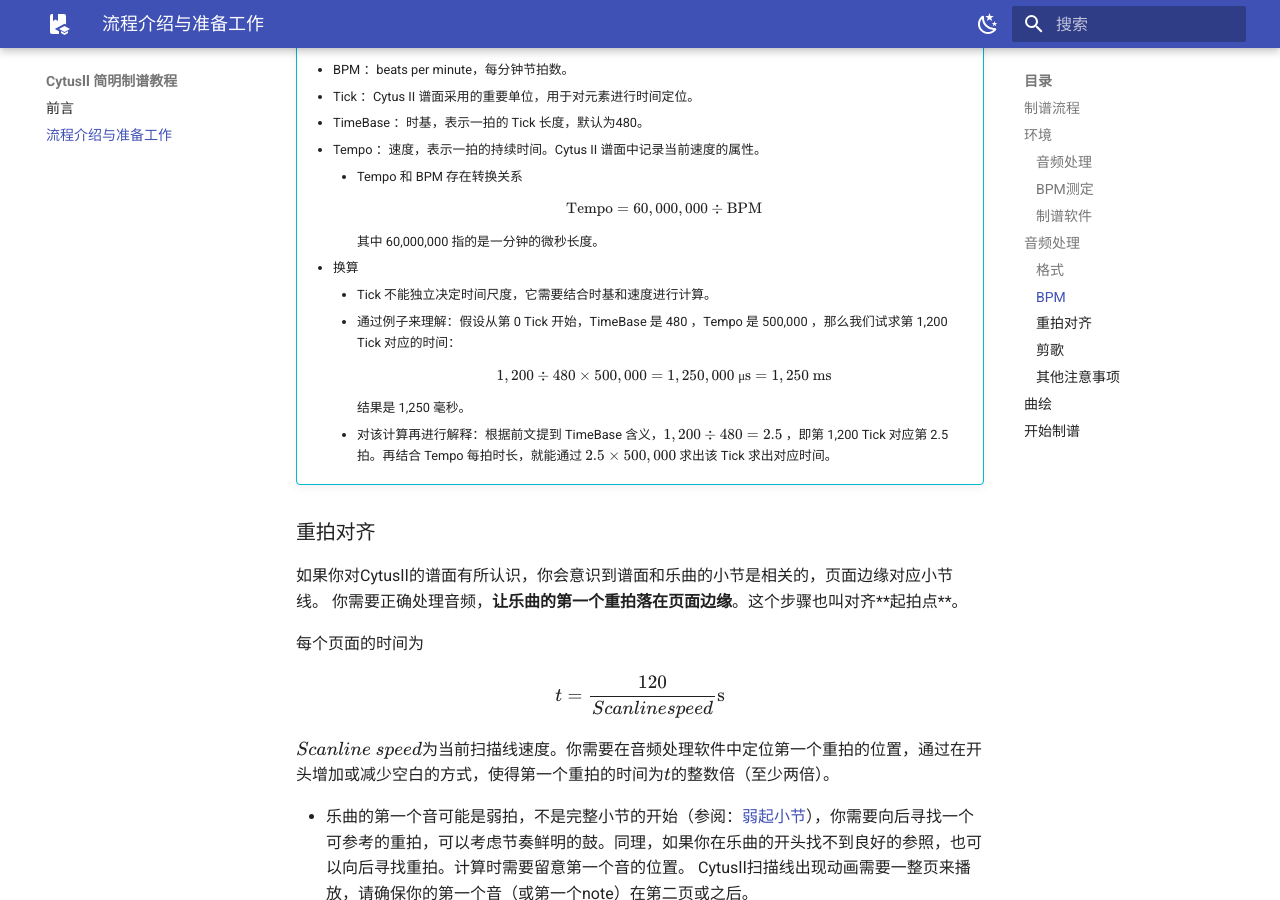
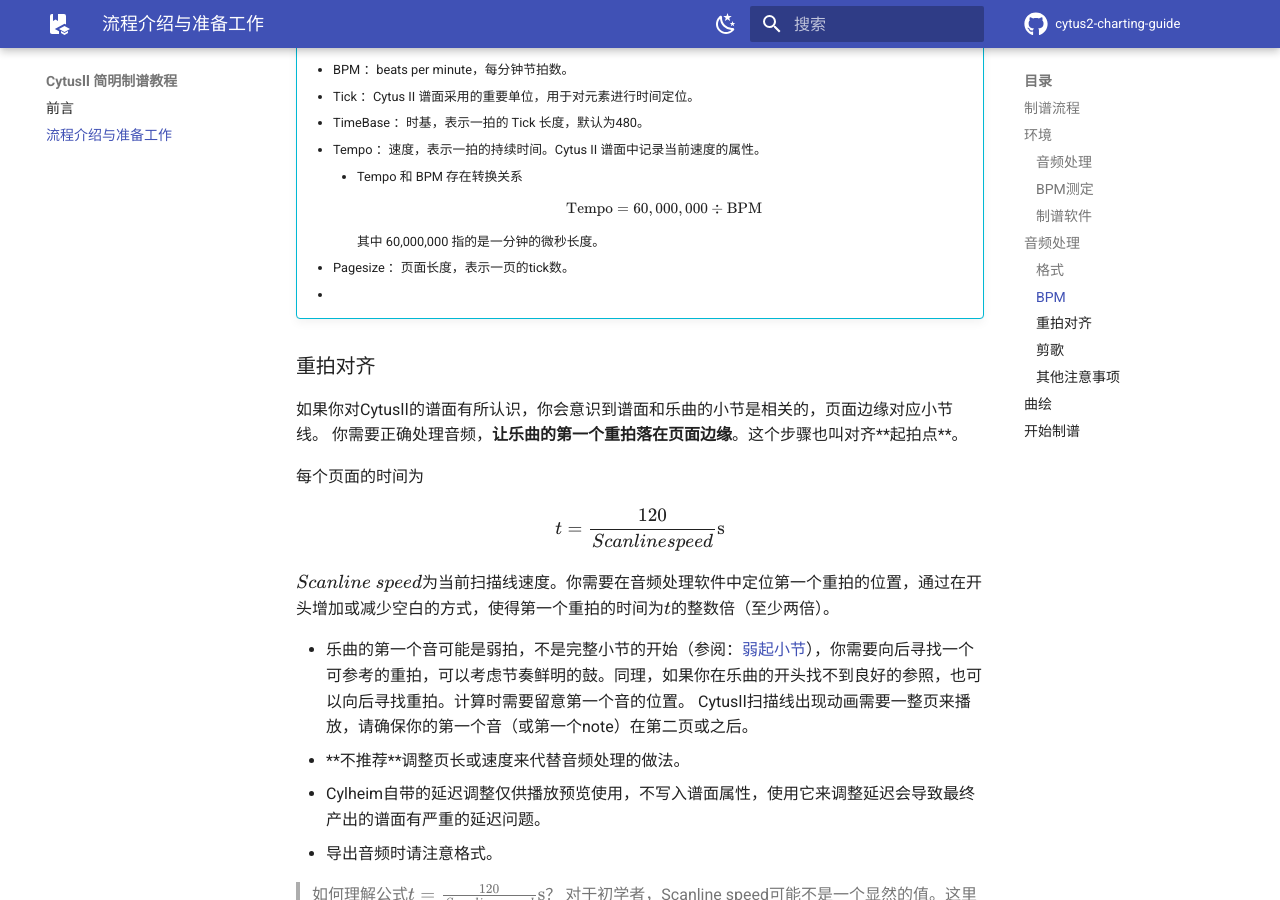
Before and after one commit to ky-reflection/cytus2-charting-guide, an MkDocs documentation site: the page built from docs/Adagio.md, in a window 1280 px wide and 900 px high, scrolled down 1802 px. Built offline with MkDocs 1.6.1 and Material for MkDocs 9.7.7, drawn with Linux system fonts in a browser that asks for light colours; comment, search, counter and statistics services are not loaded.

```diff
--- a/docs/Adagio.md
+++ b/docs/Adagio.md
@@ -62,12 +62,8 @@ WAV格式的音频同样适用于制作谱面，但由于其较高的空间占
         - Tempo 和 BPM 存在转换关系
         $$ \text{Tempo}=60,000,000 \div \text{BPM}$$
         其中 60,000,000 指的是一分钟的微秒长度。
-    - 换算
-        - Tick 不能独立决定时间尺度，它需要结合时基和速度进行计算。
-        - 通过例子来理解：假设从第 0 Tick 开始，TimeBase 是 480 ，Tempo 是 500,000 ，那么我们试求第 1,200 Tick 对应的时间：
-        $$ 1,200\div480 \times 500,000 = 1,250,000 \text{ μs} = 1,250 \text{ ms}$$
-        结果是 1,250 毫秒。
-        - 对该计算再进行解释：根据前文提到 TimeBase 含义，$1,200 \div 480 = 2.5$ ，即第 1,200 Tick 对应第 2.5 拍。再结合 Tempo 每拍时长，就能通过 $2.5\times500,000$ 求出该 Tick 求出对应时间。
+    - Pagesize ：页面长度，表示一页的tick数。
+    -
 
 ### 重拍对齐
 
--- a/mkdocs.yml
+++ b/mkdocs.yml
@@ -1,5 +1,8 @@
 site_name: CytusⅡ 简明制谱教程
-site_author: KY_Relfection
+site_author: 空吟_Relfection
+repo_name: cytus2-charting-guide
+repo_url: https://github.com/ky-reflection/cytus2-charting-guide
+dev_addr: 127.0.0.1:1274
 theme:
   name: 'material'
   language: 'zh'
@@ -21,6 +24,7 @@ theme:
     - content.code.annotate
   icon:
     logo: material/book-education
+    repo: fontawesome/brands/github
     admonition:
       note: octicons/tag-16
       abstract: octicons/checklist-16
@@ -68,6 +72,10 @@ markdown_extensions:
 
 extra:
   pagetime: 'on'
+  analytics:
+    provider: google
+    property: G-PCQPP22S9G
+
 nav:
  - '前言': index.md
  - '流程介绍与准备工作': Adagio.md
@@ -76,6 +84,14 @@ plugins:
   # - git-revision-date-localized:
   #     fallback_to_build_date: true
   #     locale: zh
+  - git-revision-date-localized:
+      fallback_to_build_date: true
+      locale: zh
+  - git-authors:
+      show_contribution: true
+      show_line_count: true
+      count_empty_lines: true
+      fallback_to_empty: false
 extra_javascript:
   - https://polyfill.io/v3/polyfill.min.js?features=es6
   - https://cdn.jsdelivr.net/npm/mathjax@3/es5/tex-chtml.js
```
Also changed, not shown: docs/index.md (+1 -1 lines), 1 other file.
